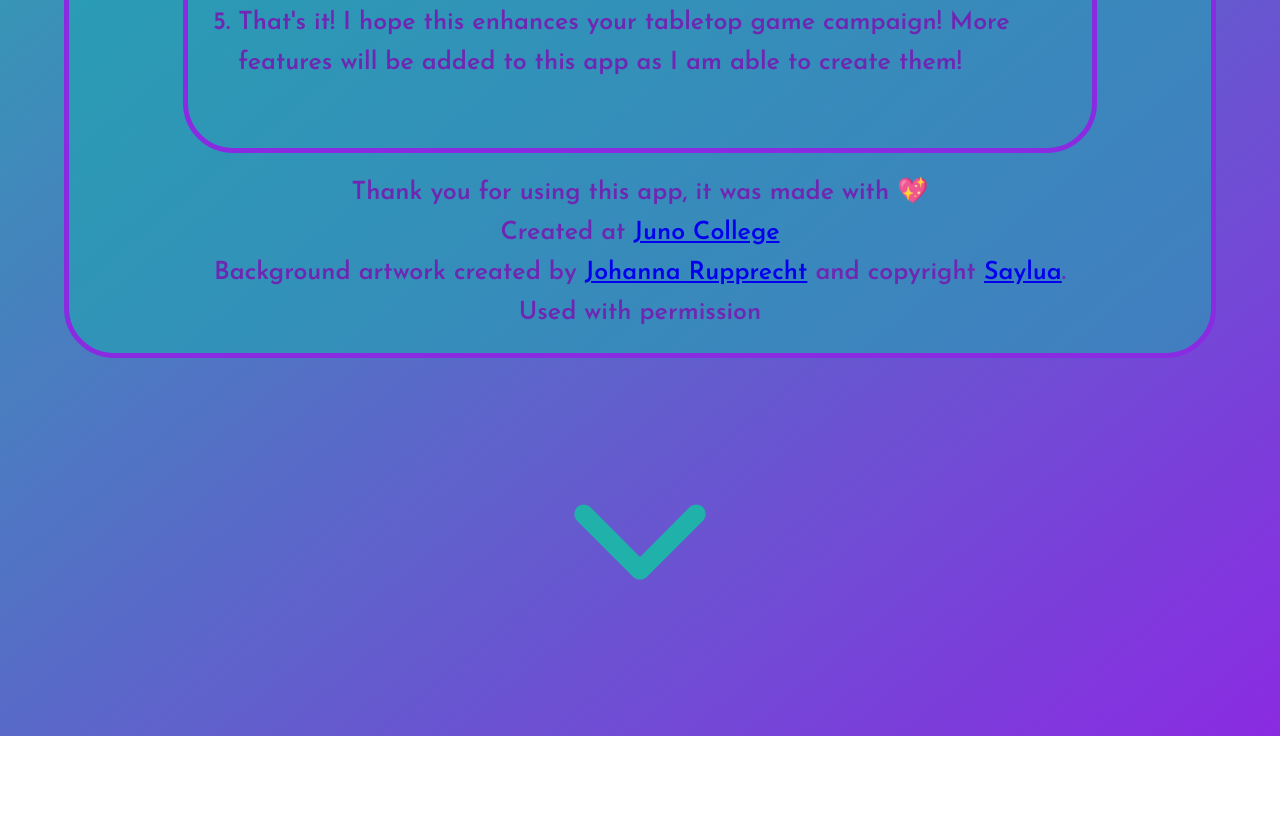
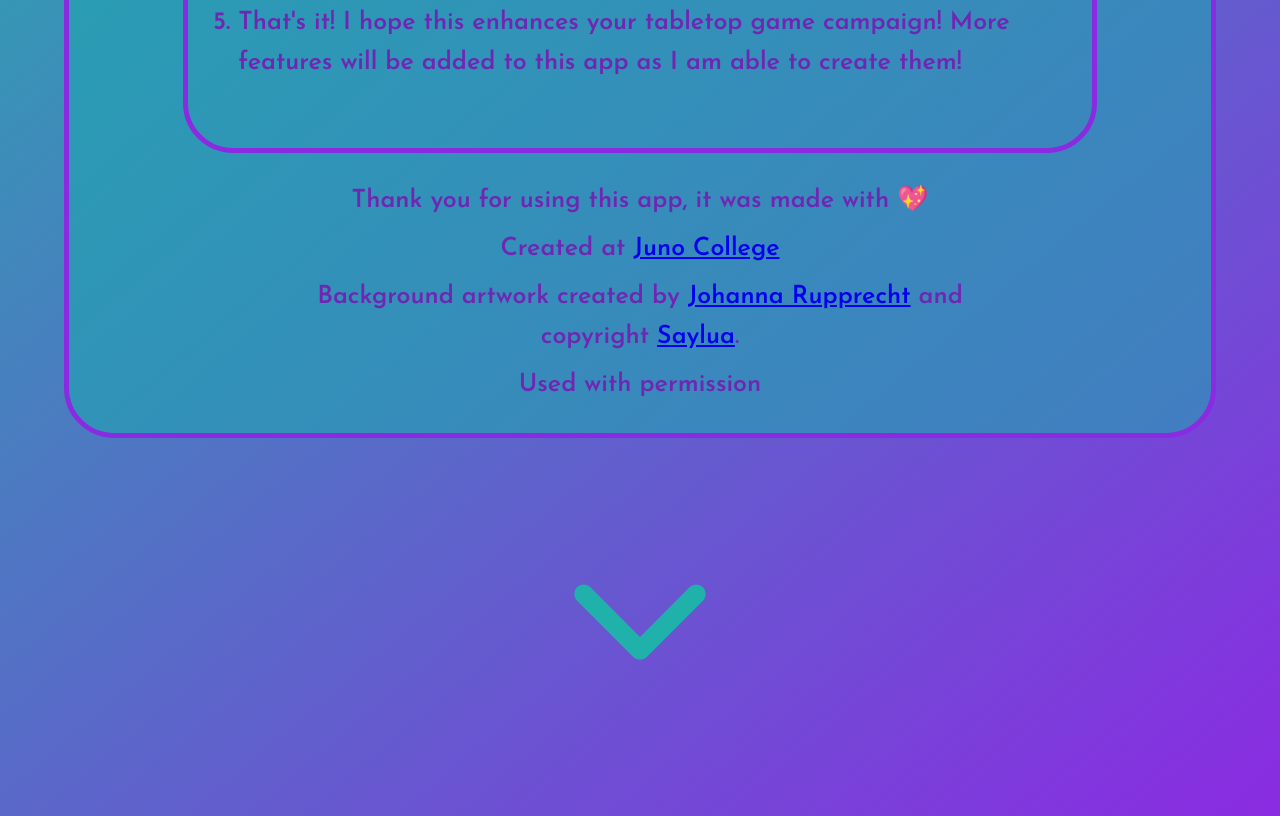
Before and after one commit to ClarkeMacArthur/Clarke_MacArthur_Project_Three, a plain HTML site: page index.html in a window 1280 px wide. Shown: the part 1045-1861 px from the top of the page. Before the commit the page ends 1781 px from the top, so only its background shows below. Drawn offline with nearby package versions, Linux system fonts and the light colour scheme.

Commit message:
Fiddling with more styles! :sparkles::dragon::sparkles:

```diff
--- a/index.html
+++ b/index.html
@@ -41,7 +41,7 @@
                 <div class="credits">
                     <p>Thank you for using this app, it was made with 💖</p>
                     <p>Created at <a href="www.junocollege.com">Juno College</a></p>
-                    <p>Background artwork created by <a href="www.lyraina.com">Johanna Rupprecht</a> and copyright <a href="https://saylua.com/">Saylua</a>. Used with permission</p>
+                    <p>Background artwork created by <a href="www.lyraina.com">Johanna Rupprecht</a> and copyright <a href="https://saylua.com/">Saylua</a>.</p> <p>Used with permission</p>
                 </div>
             </div>
             <div class="arrow">
--- a/styles/sass/_main.scss
+++ b/styles/sass/_main.scss
@@ -92,7 +92,7 @@
 .credits{
     margin: 20px 0;
     p {
-        margin:0 10%;
+        margin:8px 10%;
         text-align:center;
     }
 }
--- a/styles/sass/_media_queries.scss
+++ b/styles/sass/_media_queries.scss
@@ -97,9 +97,15 @@
 }
 
 @media (max-width:400px) {
+
+    .roller {
+        padding: 45% 0;
+    }
+
     .results {
         margin-top: 65%;
     }
+
 .dice{
     padding-left:0;
     img {
```
Also changed, not shown: styles/style.css.
